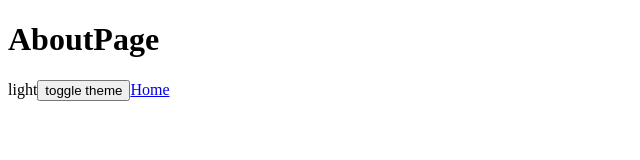
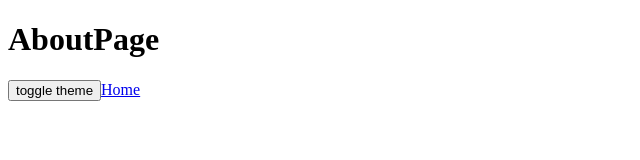
Before and after one commit to jsallstrom/travel-booking-app, a React (Create React App) app: page /about in a window 1280 px wide. Shown: the top 160 px of the page, without its empty margins (0-640 px from the left). Built offline with nearby package versions, Linux system fonts and the light colour scheme.

Commit message:
Small fixes

```diff
--- a/src/context/StoreProvider.js
+++ b/src/context/StoreProvider.js
@@ -6,7 +6,8 @@ export const StateContext = createContext();
 export const DispatchContext = createContext();
 
 const initialState = {
-     theme: "light",
+     availableBookings: [],
+     customerBookings: [],
 };
 
 const StoreProvider = ({ children }) => {
--- a/src/pages/HomePage.js
+++ b/src/pages/HomePage.js
@@ -3,6 +3,11 @@ import React, { useContext } from "react";
 import { DispatchContext, StateContext } from "../context/StoreProvider";
 
 import { Link } from "react-router-dom";
+
+// 1) make NavBar
+// 2) make simpel booking Page, able to add booking from there, use Formik?? Nah not needed
+// 3) Load in available bookings into Store from app
+// 4)
 
 export default function HomePage() {
      const dispatch = useContext(DispatchContext);
```
